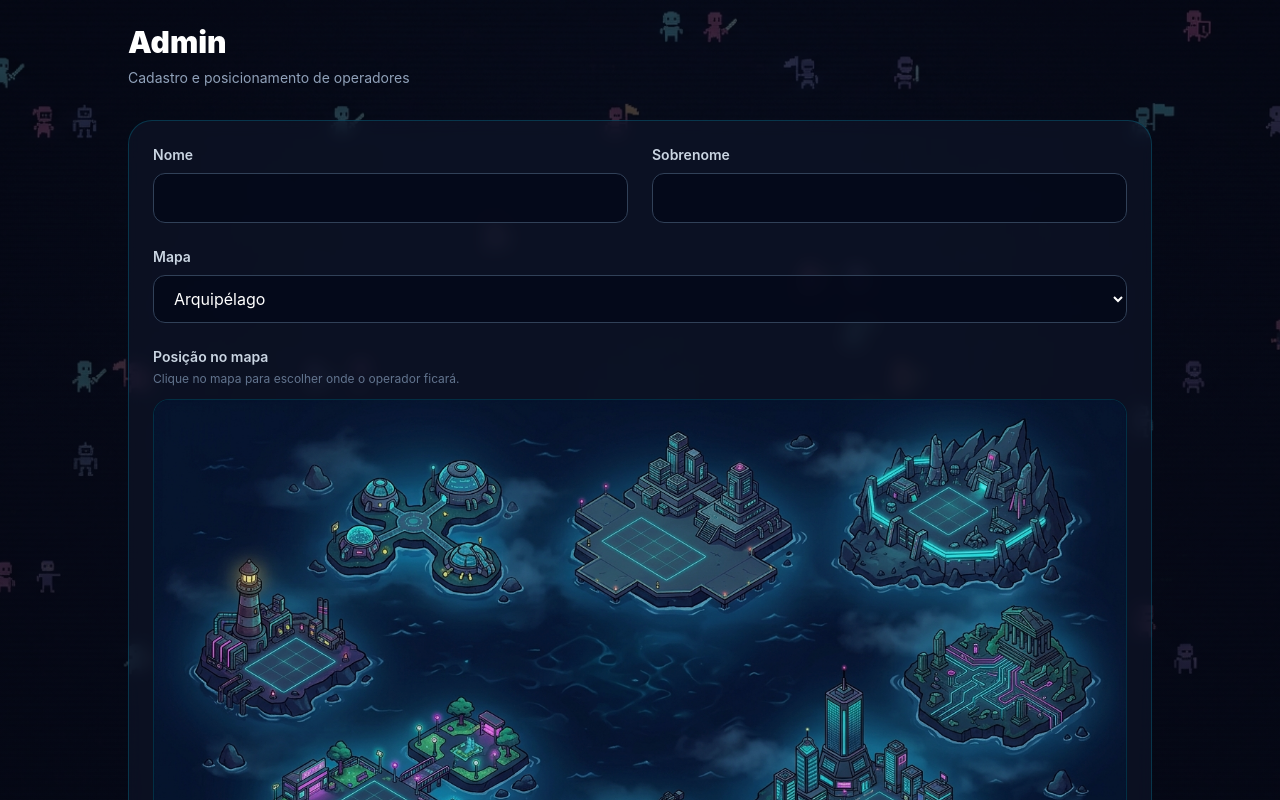
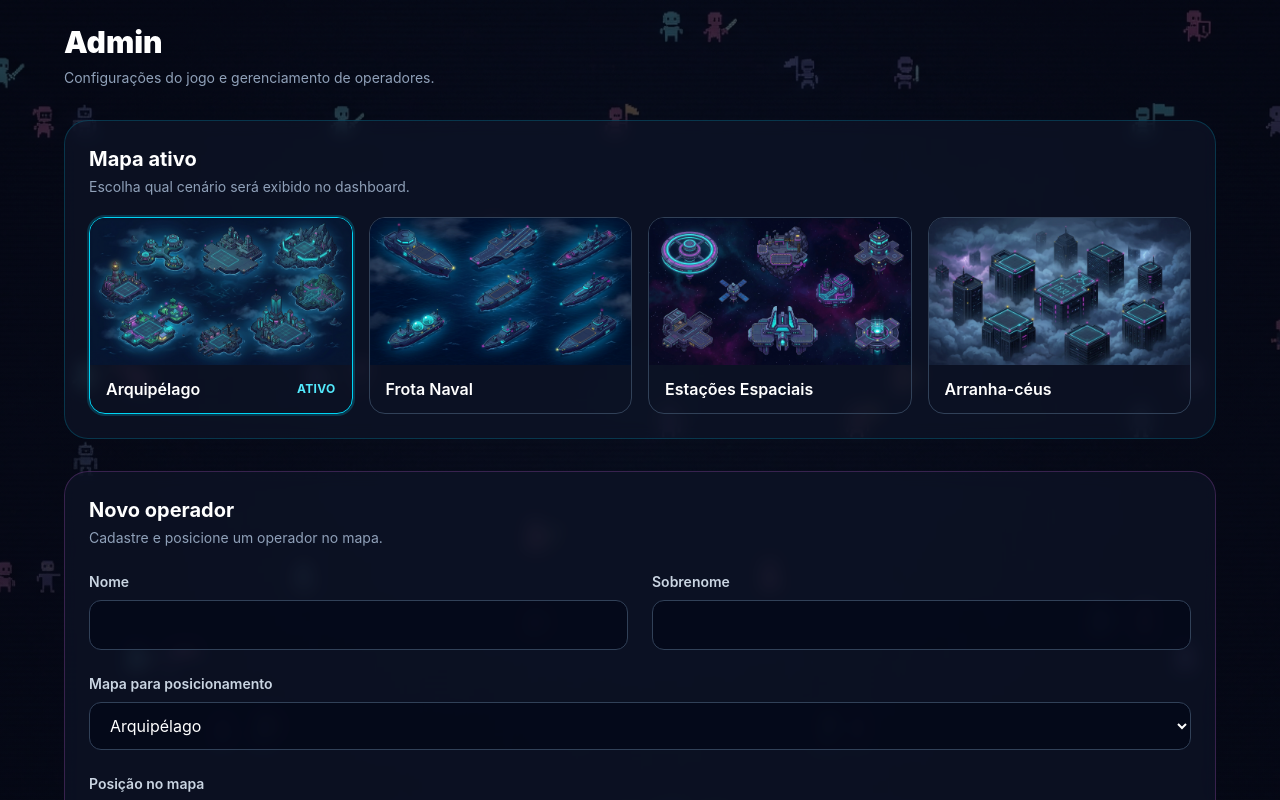
Before and after one commit to Henricantin/flag-rush, a React (Vite) app: page /admin in a window 1280 px wide. Shown: the top 800 px of the page. Built offline with nearby package versions, Linux system fonts and the light colour scheme.

Commit message:
chore: add operator management component structure

```diff
--- a/src/App.tsx
+++ b/src/App.tsx
@@ -1,9 +1,14 @@
 import { RouterProvider } from 'react-router-dom'
 
+import { Providers } from './app/providers'
 import { router } from './app/router'
 
 function App() {
-	return <RouterProvider router={router} />
+	return (
+		<Providers>
+			<RouterProvider router={router} />
+		</Providers>
+	)
 }
 
 export default App
--- a/src/app/providers.tsx
+++ b/src/app/providers.tsx
@@ -0,0 +1,11 @@
+import type { ReactNode } from 'react'
+
+import { GameSettingsProvider } from '../features/game-map/context/GameSettingsContext'
+
+type ProvidersProps = {
+	children: ReactNode
+}
+
+export function Providers({ children }: ProvidersProps) {
+	return <GameSettingsProvider>{children}</GameSettingsProvider>
+}
--- /dev/null
+++ b/src/features/game-map/components/MapSelector.tsx
@@ -0,0 +1,50 @@
+import { maps } from '../data/maps'
+
+type MapSelectorProps = {
+	activeMapId: string
+	onChange: (mapId: string) => void
+}
+
+export function MapSelector({ activeMapId, onChange }: MapSelectorProps) {
+	return (
+		<div className="grid gap-4 sm:grid-cols-2 xl:grid-cols-4">
+			{maps.map((map) => {
+				const isActive = map.id === activeMapId
+
+				return (
+					<button
+						key={map.id}
+						type="button"
+						onClick={() => onChange(map.id)}
+						className={[
+							'overflow-hidden rounded-2xl border text-left transition',
+							isActive
+								? 'border-cyan-400 ring-2 ring-cyan-400/20'
+								: 'border-slate-700 hover:border-slate-500',
+						].join(' ')}
+					>
+						<div className="aspect-video overflow-hidden bg-slate-950">
+							<img
+								src={map.image}
+								alt={map.name}
+								className="h-full w-full object-cover"
+							/>
+						</div>
+
+						<div className="flex items-center justify-between px-4 py-3">
+							<span className="font-semibold text-white">
+								{map.name}
+							</span>
+
+							{isActive && (
+								<span className="text-xs font-bold uppercase tracking-wide text-cyan-300">
+									Ativo
+								</span>
+							)}
+						</div>
+					</button>
+				)
+			})}
+		</div>
+	)
+}
--- /dev/null
+++ b/src/features/game-map/context/GameSettingsContext.tsx
@@ -0,0 +1,43 @@
+import { createContext, type ReactNode, useContext, useState } from 'react'
+
+import { defaultMapId } from '../data/maps'
+
+type GameSettingsContextValue = {
+	activeMapId: string
+	setActiveMapId: (mapId: string) => void
+}
+
+const GameSettingsContext = createContext<GameSettingsContextValue | undefined>(
+	undefined,
+)
+
+type GameSettingsProviderProps = {
+	children: ReactNode
+}
+
+export function GameSettingsProvider({ children }: GameSettingsProviderProps) {
+	const [activeMapId, setActiveMapId] = useState(defaultMapId)
+
+	return (
+		<GameSettingsContext.Provider
+			value={{
+				activeMapId,
+				setActiveMapId,
+			}}
+		>
+			{children}
+		</GameSettingsContext.Provider>
+	)
+}
+
+export function useGameSettings() {
+	const context = useContext(GameSettingsContext)
+
+	if (!context) {
+		throw new Error(
+			'useGameSettings must be used inside GameSettingsProvider',
+		)
+	}
+
+	return context
+}
--- a/src/pages/AdminPage.tsx
+++ b/src/pages/AdminPage.tsx
@@ -1,6 +1,7 @@
 import { useState } from 'react'
-
 import { MapPositionPicker } from '../features/game-map/components/MapPositionPicker'
+import { MapSelector } from '../features/game-map/components/MapSelector'
+import { useGameSettings } from '../features/game-map/context/GameSettingsContext'
 import { defaultMapId, maps } from '../features/game-map/data/maps'
 
 type Position = {
@@ -9,23 +10,49 @@ type Position = {
 }
 
 export function AdminPage() {
-	const [selectedMapId, setSelectedMapId] = useState(defaultMapId)
+	const { activeMapId, setActiveMapId } = useGameSettings()
+
+	const [operatorMapId, setOperatorMapId] = useState(defaultMapId)
 	const [position, setPosition] = useState<Position>()
 
-	const selectedMap = maps.find((map) => map.id === selectedMapId) ?? maps[0]
+	const selectedOperatorMap =
+		maps.find((map) => map.id === operatorMapId) ?? maps[0]
 
 	return (
 		<main className="min-h-screen p-6 text-white">
-			<div className="mx-auto max-w-5xl">
-				<header className="mb-8">
+			<div className="mx-auto max-w-6xl space-y-8">
+				<header>
 					<h1 className="text-3xl font-black">Admin</h1>
 
 					<p className="mt-2 text-sm text-slate-400">
-						Cadastro e posicionamento de operadores
+						Configurações do jogo e gerenciamento de operadores.
 					</p>
 				</header>
 
 				<section className="rounded-3xl border border-cyan-400/20 bg-slate-900/60 p-6 backdrop-blur">
+					<div className="mb-5">
+						<h2 className="text-xl font-bold">Mapa ativo</h2>
+
+						<p className="mt-1 text-sm text-slate-400">
+							Escolha qual cenário será exibido no dashboard.
+						</p>
+					</div>
+
+					<MapSelector
+						activeMapId={activeMapId}
+						onChange={setActiveMapId}
+					/>
+				</section>
+
+				<section className="rounded-3xl border border-fuchsia-400/20 bg-slate-900/60 p-6 backdrop-blur">
+					<div className="mb-6">
+						<h2 className="text-xl font-bold">Novo operador</h2>
+
+						<p className="mt-1 text-sm text-slate-400">
+							Cadastre e posicione um operador no mapa.
+						</p>
+					</div>
+
 					<div className="grid gap-6 md:grid-cols-2">
 						<div>
 							<label
@@ -60,17 +87,17 @@ export function AdminPage() {
 
 					<div className="mt-6">
 						<label
-							htmlFor="map"
+							htmlFor="operatorMap"
 							className="mb-2 block text-sm font-semibold text-slate-300"
 						>
-							Mapa
+							Mapa para posicionamento
 						</label>
 
 						<select
-							id="map"
-							value={selectedMapId}
+							id="operatorMap"
+							value={operatorMapId}
 							onChange={(event) => {
-								setSelectedMapId(event.target.value)
+								setOperatorMapId(event.target.value)
 								setPosition(undefined)
 							}}
 							className="w-full rounded-xl border border-slate-700 bg-slate-950/70 px-4 py-3 text-white outline-none transition focus:border-cyan-400"
@@ -96,7 +123,7 @@ export function AdminPage() {
 						</div>
 
 						<MapPositionPicker
-							image={selectedMap.image}
+							image={selectedOperatorMap.image}
 							onChange={setPosition}
 						/>
 
--- a/src/pages/DashboardPage.tsx
+++ b/src/pages/DashboardPage.tsx
@@ -1,7 +1,10 @@
 import { DashboardHeader } from '../components/layout/DashboardHeader'
 import { GameMap } from '../features/game-map/components/GameMap'
+import { useGameSettings } from '../features/game-map/context/GameSettingsContext'
 
 export function DashboardPage() {
+	const { activeMapId } = useGameSettings()
+
 	return (
 		<main className="h-screen overflow-hidden text-white">
 			<div className="mx-auto flex h-full max-w-[1920px] flex-col gap-4 p-4 md:p-6">
@@ -15,7 +18,7 @@ export function DashboardPage() {
 							</p>
 
 							<div className="mt-4 min-h-0 flex-1 overflow-hidden rounded-2xl">
-								<GameMap />
+								<GameMap mapId={activeMapId} />
 							</div>
 						</div>
 					</section>
```
Also changed, not shown: src/features/operators/components/OperatorList.tsx (added), src/features/operators/components/OperatorListItem.tsx (added).
